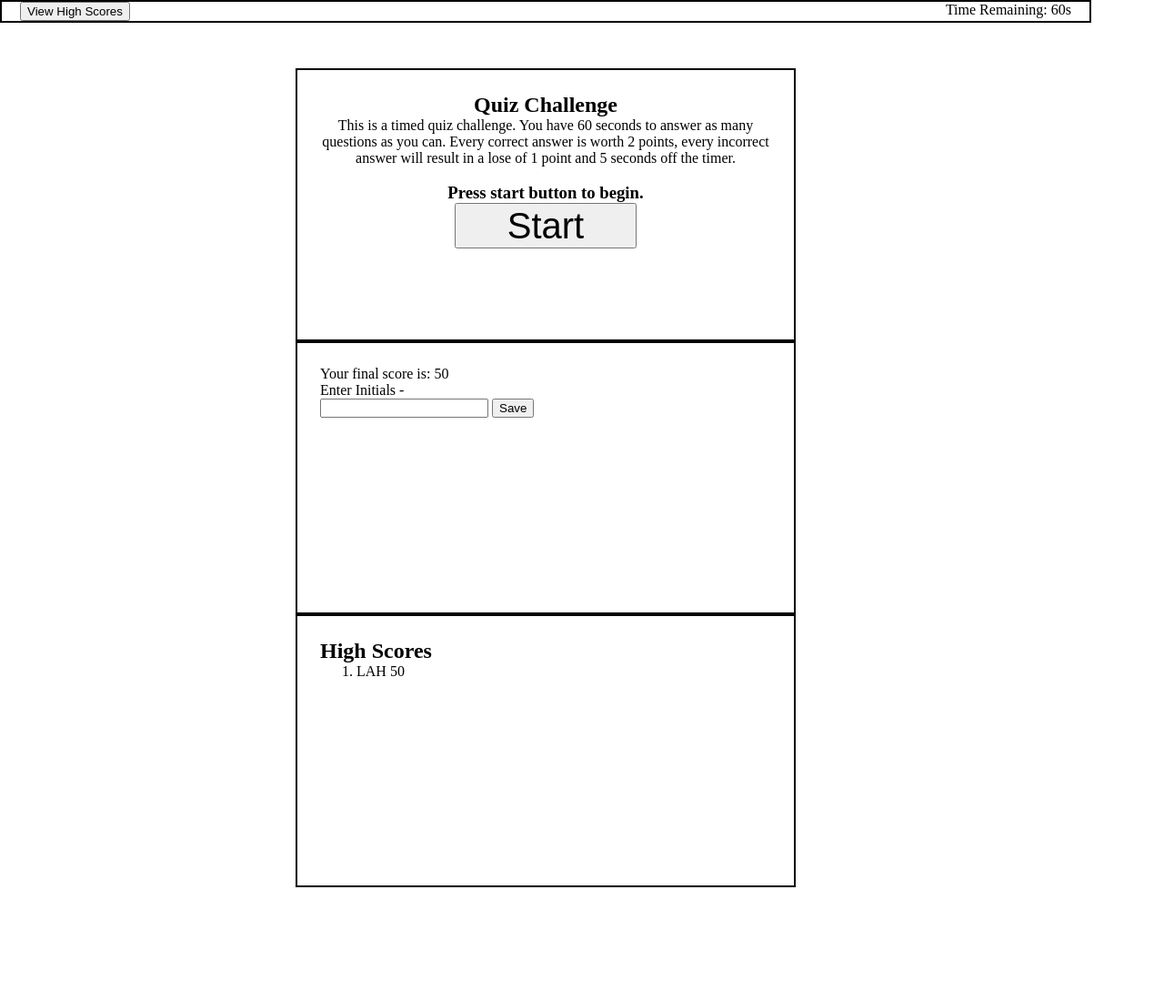
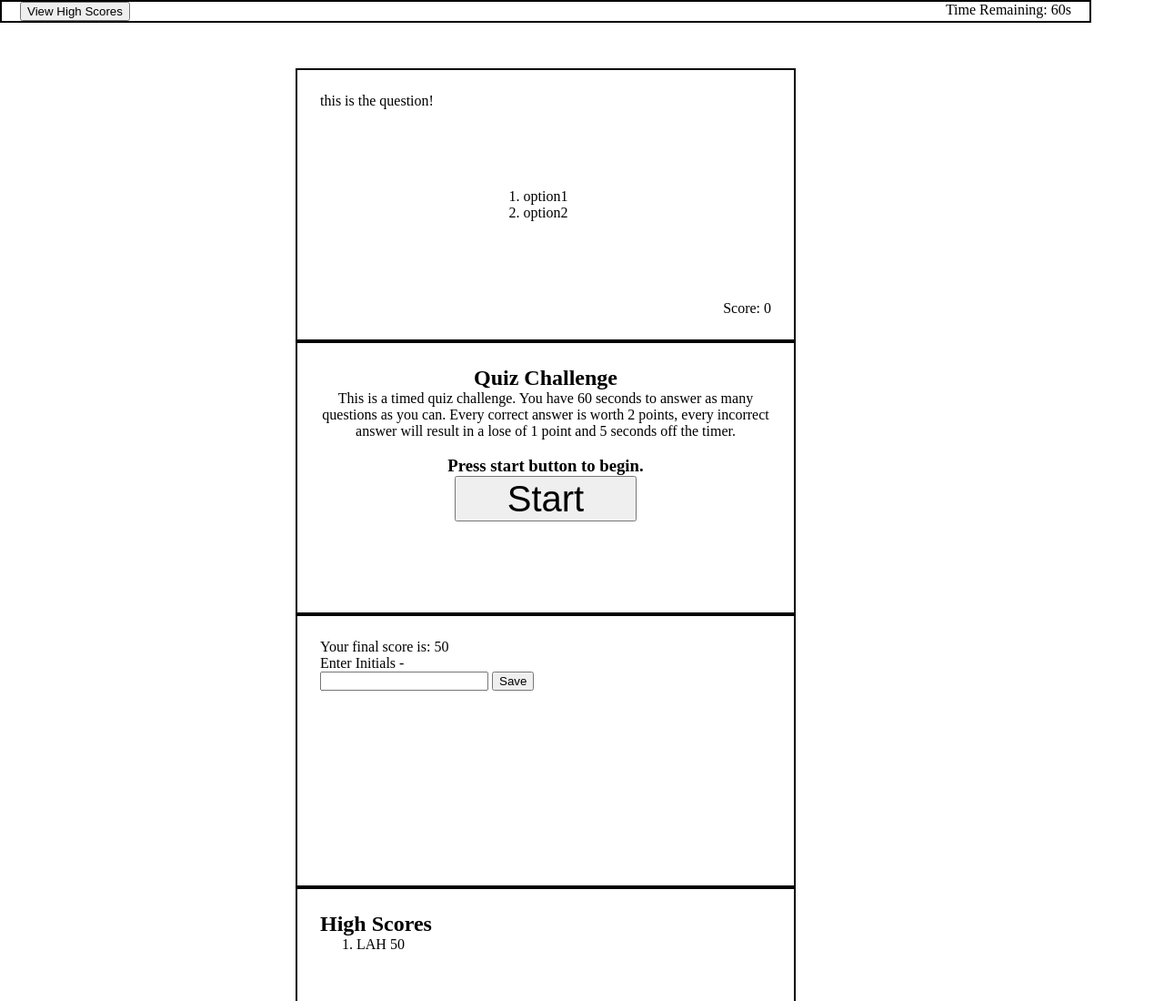
Before and after one commit to SilverFox357/Code-Quiz, a plain HTML site: page index.html in a window 1280 px wide. Shown: the top 1100 px of the page at 91% size. Before the commit the page ends 1025 px from the top, so only its background shows below. Drawn offline with Linux system fonts and the light colour scheme.

Commit message:
create questions form

```diff
--- a/assets/css/style.css
+++ b/assets/css/style.css
@@ -36,7 +36,7 @@
     padding: 25px;
     min-height: 300px;
     min-width: 400px;
-    display: none;
+    display: flex;
     flex-direction: column;
   }
 
--- a/assets/js/questions.js
+++ b/assets/js/questions.js
@@ -1,3 +1,27 @@
 // Array of questions for the quiz.
 
-let questions = {};
+let questions = [
+    {id:1,
+    Question:"this is the question!",
+    Answers:[
+        {"option1":false},
+        {"option2":true}
+        ]
+    },
+    {id:2,
+    Question:"this is the second question!",
+    Answers:[
+        {"option1":false},
+        {"option2":true}
+        ]
+    },
+    {id:3,
+    Question:"this is the third question!",
+    Answers:[
+        {"option1":false},
+        {"option2":true},
+        {"option3":false},
+        {"option4":false}
+        ]
+    }
+    ];
--- a/assets/js/scripts.js
+++ b/assets/js/scripts.js
@@ -1,5 +1,11 @@
 // Define global variables
 
+answerListItem = document.querySelector("#answers");
+questionItem = document.querySelector("#question");
+
+let scoreBox = document.querySelector("#score-value");
+
+let currentScore = 0;
 
 //Code for timer
 //  start timer
@@ -16,10 +22,10 @@
 
 
 //Question form
-//  generate random number from 0 to length of question array
-//  retrieve questions from array
-//  set p-question values to question
-//  dynamically generate ol for answers for questions (mark data element true/false for each answer)
+//  generate random number from 0 to length of question array - Done
+//  retrieve questions from array - Done
+//  set p-question values to question - Done
+//  dynamically generate ol for answers for questions (mark data element true/false for each answer) - Done
 //  listen for slick event on each li in ol object
 //  use hover to change color of answers background
 //  on click:
@@ -30,6 +36,61 @@
 //  hide question form
 //  show score form
 
+var createAnswerList = function(answerList) {
+    console.log(answerList);
+
+    //document.getElementById("answers").innerHTML = "";
+    answerListItem.innerHTML = "";
+
+    for (let i = 0; i < answerList.length; i++) {
+
+        console.log(Object.keys(answerList[i]));
+        console.log(Object.values(answerList[i]));
+
+        var questionAnswer = document.createElement("li");
+        questionAnswer.className = "answer";
+        questionAnswer.setAttribute("data-correct-answer", Object.values(answerList[i]));
+        questionAnswer.textContent = Object.keys(answerList[i]);
+
+        answerListItem.append(questionAnswer);
+
+    }
+}
+
+var loadAnswers = function(){
+    var answerList = questions[1].Answers;
+    createAnswerList(answerList);
+}
+
+var loadQuestion = function(){
+
+    let rndNumner = Math.floor(Math.random() * questions.length);
+
+    console.log(questions[rndNumner].Question);
+    questionItem.textContent = questions[rndNumner].Question;
+    var answerList = questions[rndNumner].Answers;
+    createAnswerList(answerList);
+}
+
+document.getElementById("answers").addEventListener("click", function(e){
+    console.log(e.target);
+    console.log(e.target.dataset.correctAnswer);
+
+    if (e.target.dataset.correctAnswer === "true") {
+        console.log(e.target.dataset.correctAnswer);
+        currentScore = currentScore + 2;
+        scoreBox.innerHTML=currentScore;
+        console.log(document.getElementById("score-value").innerHTML);
+    }
+    else {
+        console.log("Incorrect");
+        currentScore = currentScore - 1;
+        scoreBox.innerHTML=currentScore;
+        console.log(document.getElementById("score-value").innerHTML);
+    }
+
+    loadQuestion();
+});
 
 //Score form
 //  show final score in span - final_score
@@ -47,3 +108,5 @@
 //  listen for click on close button
 //  close score board
 //  open start form
+
+loadQuestion();
--- a/index.html
+++ b/index.html
@@ -17,10 +17,10 @@
     <main class="container">
         <div class="question-box">
 
-            <p class="question">
+            <p class="question" id="question">
                 This is the question?
             </p>
-            <ol class="answers">
+            <ol class="answers" id="answers">
                 <li>Answer 1</li>
                 <li>Answer 2</li>
                 <li>Answer 3</li>
@@ -59,7 +59,7 @@
         </div>
     </main>
 
-    <link rel="scripts" href="./assets/js/scripts.js">
-    <link rel="scripts" href="./assets/js/questions.js">
+    <script src="./assets/js/questions.js"></script>
+    <script src="./assets/js/scripts.js"></script>
 </body>
 </html>
```
